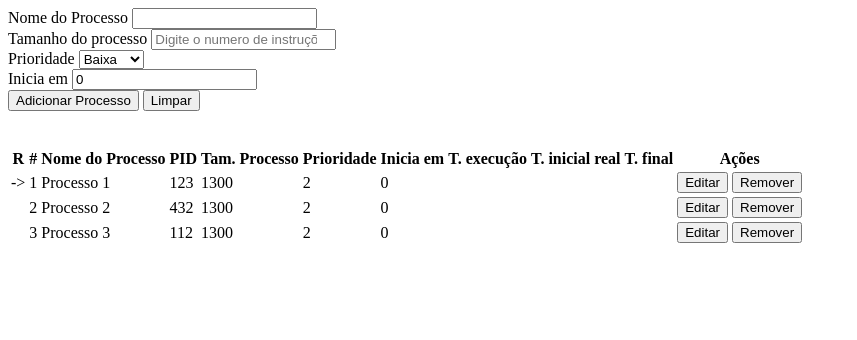
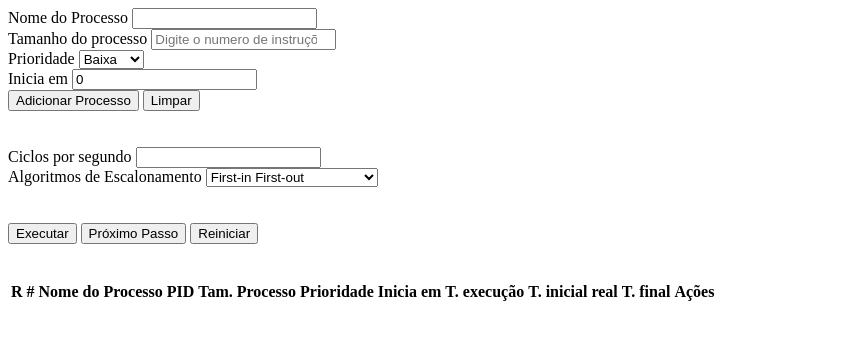
Before and after one commit to rjsandim/Scheduling, a plain HTML site: page index.html in a window 1280 px wide. Shown: the whole page, without its empty margins (0-857 px from the left). Drawn offline with Linux system fonts and the light colour scheme.

Commit message:
Vai ae Joaozim

```diff
--- a/index.html
+++ b/index.html
@@ -27,6 +27,29 @@
 		</form>
 	</div>
 	<br><br>
+	<div style="width: 400px;">
+		<form id="formulario-processador">
+			<label for="ciclo-segundo">Ciclos por segundo</label>
+			<input type="number" class="config" id="ciclo-segundo"><br>
+			<label for="alg-escalonamento">Algoritmos de Escalonamento</label>
+			<select id="alg-escalonamento" class="config">
+				<option value="fifo">First-in First-out</option>
+				<option value="sjf">Shortest Job First</option>
+				<option value="srt">Shortest Remaining Time</option>
+				<option value="loteria">Algoritmo Loteria</option>
+				<option value="rr">Round-Robin</option>
+				<option value="all">Todos</option>
+			</select>
+			<br>
+		</form>
+	</div>
+	<br><br>
+	<div style="width: 400px;">
+		<button id="run">Executar</button>
+		<button id="step">Próximo Passo</button>
+		<button id="restart">Reiniciar</button>
+	</div>
+	<br><br>
 	<div>
 		<table>
 			<thead>
@@ -45,57 +68,11 @@
 				</tr>
 			</thead>
 			<tbody id="novo-processo">
-				<tr>
-					<td>-></td>
-					<td>1</td>
-					<td>Processo 1</td>
-					<td>123</td>
-					<td>1300</td>
-					<td>2</td>
-					<td>0</td>
-					<td></td>
-					<td></td>
-					<td></td>
-					<td>
-						<button>Editar</button>
-						<button>Remover</button>
-					</td>
-				</tr>
-				<tr>
-					<td></td>
-					<td>2</td>
-					<td>Processo 2</td>
-					<td>432</td>
-					<td>1300</td>
-					<td>2</td>
-					<td>0</td>
-					<td></td>
-					<td></td>
-					<td></td>
-					<td>
-						<button>Editar</button>
-						<button>Remover</button>
-					</td>
-				</tr>
-				<tr>
-					<td></td>
-					<td>3</td>
-					<td>Processo 3</td>
-					<td>112</td>
-					<td>1300</td>
-					<td>2</td>
-					<td>0</td>
-					<td></td>
-					<td></td>
-					<td></td>
-					<td>
-						<button>Editar</button>
-						<button>Remover</button>
-					</td>
-				</tr>
+
 			</tbody>
 		</table>
 	</div>
+
 
 
 
--- a/js/scheduling.js
+++ b/js/scheduling.js
@@ -18,8 +18,6 @@ $(document).ready(function() {
 
 			atualizarTabelaDeProcessos(Processo);
 		}
-
-		console.log(processos);
 	});
 
 	function existeProcesso(Processo) {
@@ -42,4 +40,65 @@ $(document).ready(function() {
 		$("#novo-processo").append(itemTabela);
 	}
 
+	$('#run').click(function(event) {
+		var config = configurarExecucao();
+		executarEscalonamento(config);
+	});
+
+	function configurarExecucao() {
+
+		var clockProcessador = $('#ciclo-segundo').val();
+		var algoritmo = $('#alg-escalonamento').val();
+
+		if (clockProcessador > 0) {
+			var config = {
+				clock: clockProcessador,
+				algoritmo: algoritmo
+			}
+			$('.config').attr('disabled', 'disabled');
+
+			return config;
+		}
+		return false;
+	}
+
+
+	function executarEscalonamento(config) {
+
+		var pTemp = processos;
+
+		setInterval(function() {
+
+			var resultado = temProcessosParaExecutar(pTemp);
+			console.log(resultado);
+			if (resultado) {
+				pTemp = diminuiClockDeUmProcesso(pTemp,config.clock);
+				console.log(pTemp);
+			}
+
+		}, 1000);
+	}
+
+	function temProcessosParaExecutar(procTemp) {
+		var numeroDeProcessos = procTemp.length;
+
+		for (i = 0; i < numeroDeProcessos; i++) {
+			if (procTemp[i].tamanho > 0) {
+				return true;
+			}
+		}
+		return false;
+	}
+
+	function diminuiClockDeUmProcesso(p, clock) {
+		var size = p.length;
+
+		for (i = 0; i < size; i++) {
+			if (p[i].tamanho > 0) {
+				p[i].tamanho -= clock;
+				return p;
+			}
+		}
+		return p;
+	}
 });
```
